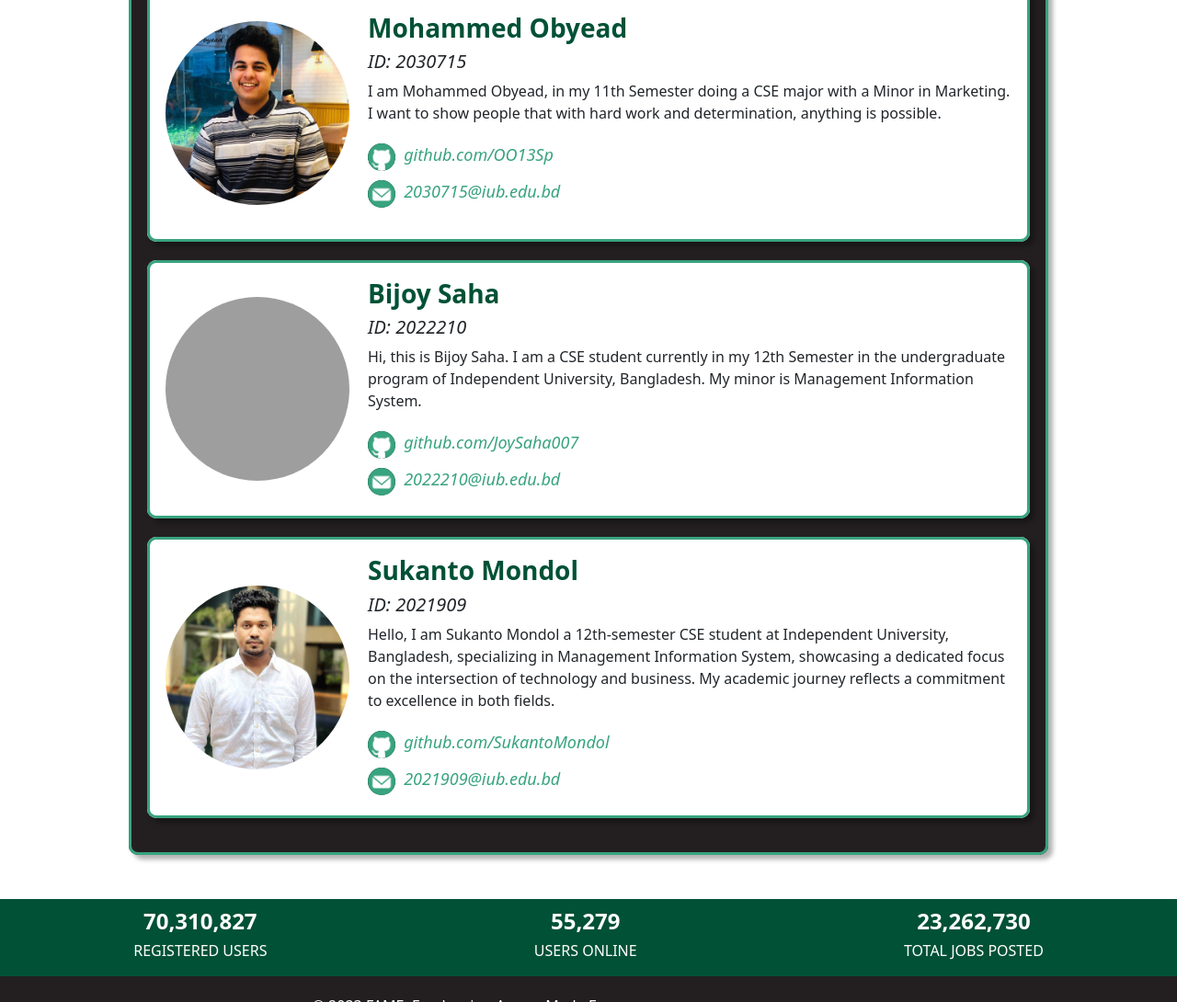
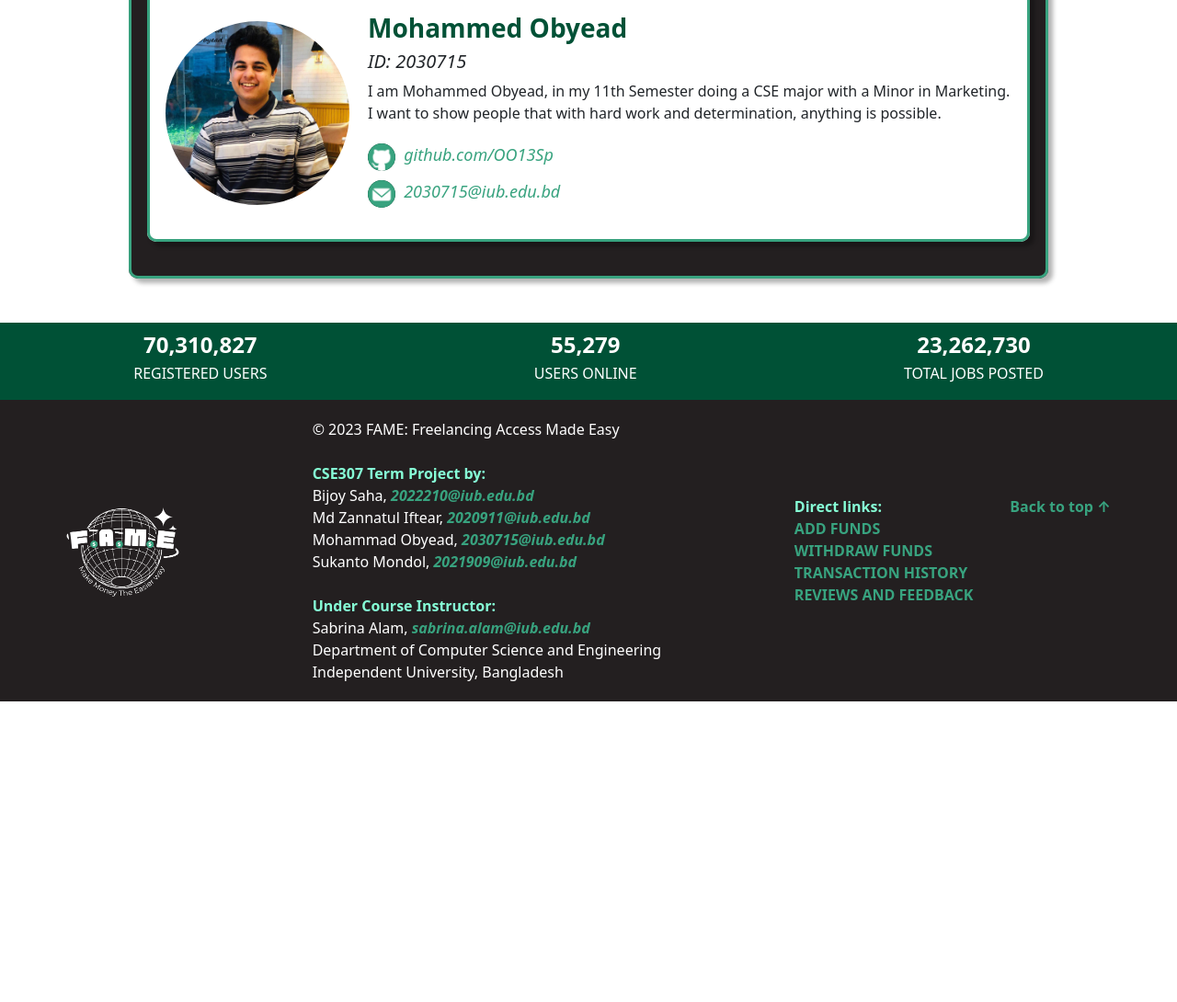
Before and after one commit to Zannatul-Iftear/CSE307_Sec5_Group6_FinalProject, a plain HTML site: page AboutUs.html in a window 1280 px wide. Shown: the part 1097-2187 px from the top of the page at 92% size. After the commit the page ends 1860 px from the top, so only its background shows below. Drawn offline with nearby package versions, Linux system fonts and the light colour scheme; grey boxes are pictures that could not be loaded; a script that the page names is missing.

Commit message:
Update AboutUs.html

```diff
--- a/AboutUs.html
+++ b/AboutUs.html
@@ -77,52 +77,6 @@
             </div>
             </div>
 
-            <!-- Container 3 -->
-            <div class="profile-container">
-                <div class="profile-content">
-                    <div class="profile-image">
-                        <img src="img/aboutBijoy.jpg" alt="Profile 2 Image">
-                    </div>
-                    <div class="profile-info">
-                        <h3>Bijoy Saha</h3>
-                        <h5><i>ID: 2022210</i></h5>
-                        <p>Hi, this is Bijoy Saha. I am a CSE student currently in my 12th Semester in the undergraduate program of Independent University, Bangladesh. My minor is Management Information System.</p>
-                        <div class="social-media">
-                            <img src="img/iconGithub.png" alt="" class="githubImg">
-                            <a href="https://github.com/JoySaha007">github.com/JoySaha007</a>
-                        </div>
-                        <div class="social-media">
-                            <img src="img/iconEmail.png" alt="" class="githubImg">
-                            <a href="mailto:2022210@iub.edu.bd">2022210@iub.edu.bd</a>
-                        </div>
-                    </div>
-                </div>
-            </div>
-
-            <!-- Container 4 -->
-
-                <!-- Include Picture and Information similarly -->
-
-            <div class="profile-container">
-                <div class="profile-content">
-                    <div class="profile-image">
-                        <img src="img/aboutShukanto.jpg" alt="Profile 2 Image">
-                    </div>
-                    <div class="profile-info">
-                        <h3>Sukanto Mondol</h3>
-                        <h5><i>ID: 2021909</i></h5>
-                        <p> Hello, I am Sukanto Mondol a 12th-semester CSE student at Independent University, Bangladesh, specializing in Management Information System, showcasing a dedicated focus on the intersection of technology and business. My academic journey reflects a commitment to excellence in both fields.</p>
-                    <div class="social-media">
-                        <img src="img/iconGithub.png" alt="" class="githubImg">
-                        <a href="https://github.com/SukantoMondol">github.com/SukantoMondol</a>
-                    </div>
-                    <div class="social-media">
-                        <img src="img/iconEmail.png" alt="" class="githubImg">
-                        <a href="mailto:2021909@iub.edu.bd">2021909@iub.edu.bd</a>
-                    </div>
-                </div>
-            </div>
-        </div>
     </div>
 
     <br><br>
```
